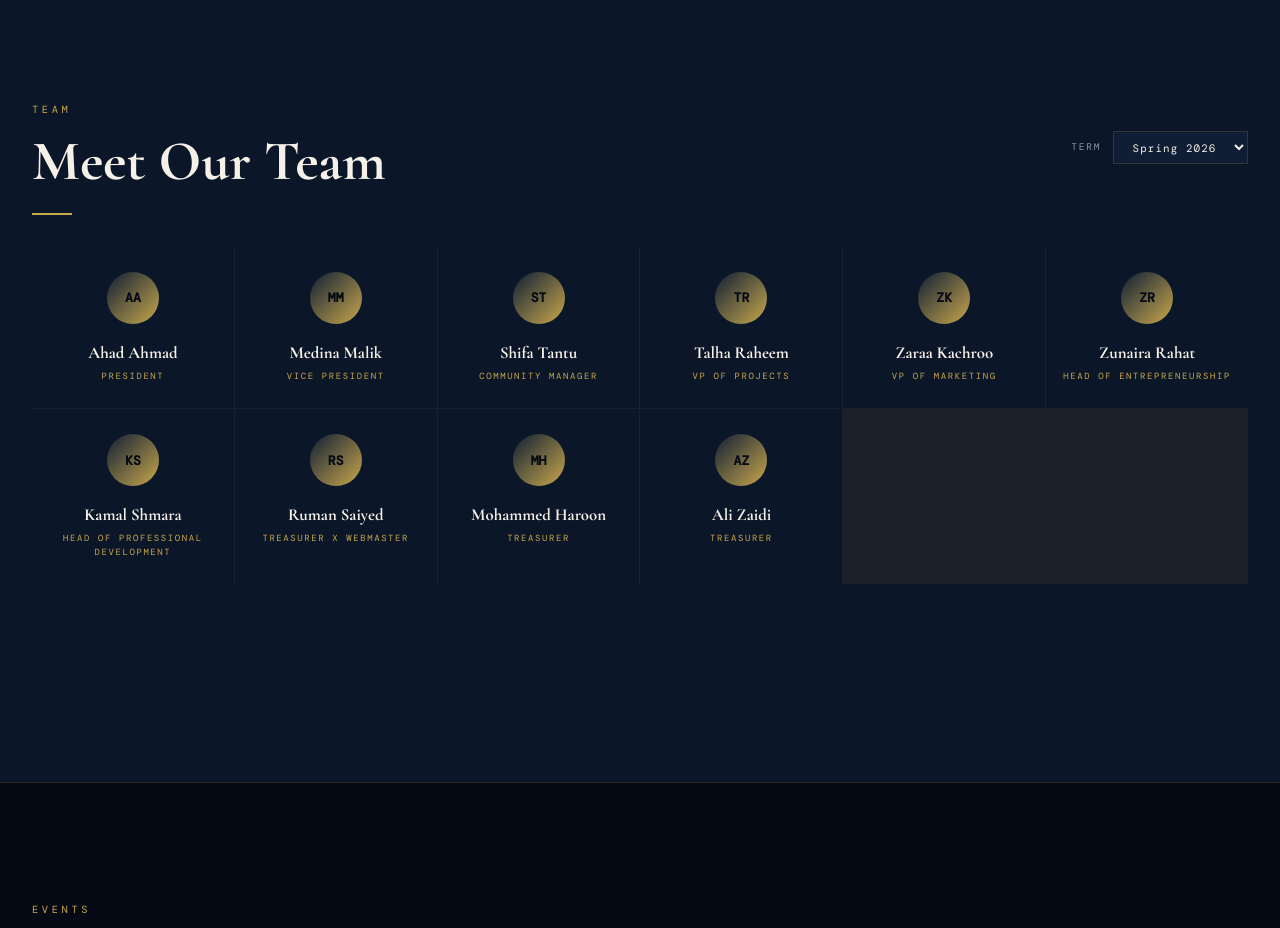
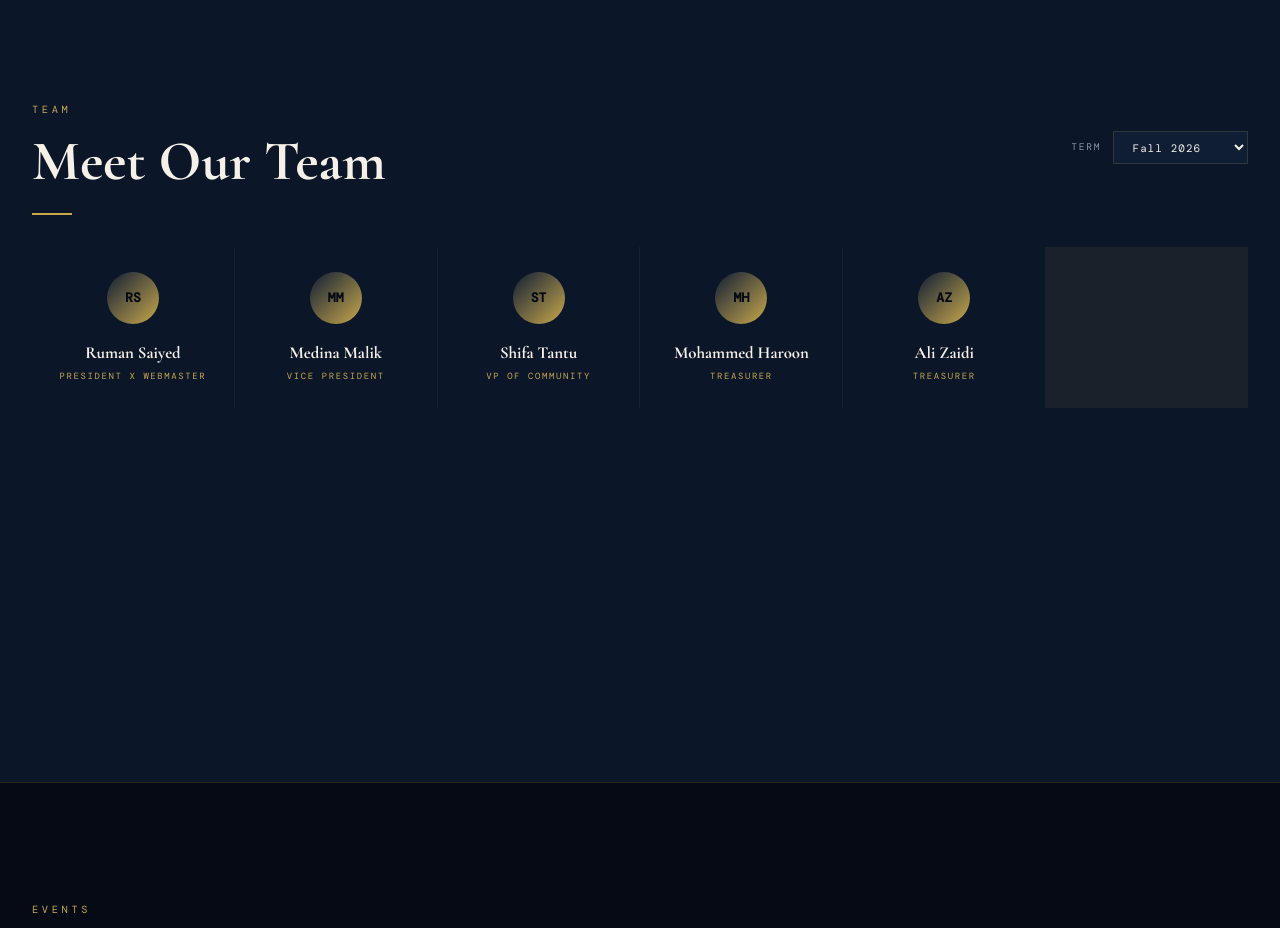
Before and after one commit to csufmtc/MTC, a React (Vite) app: page / in a window 1280 px wide. Shown: the part 1720-2648 px from the top of the page. Built offline with nearby package versions, Linux system fonts and the light colour scheme; a web font is replaced by a local one.

Commit message:
updated the mtc board term

```diff
--- a/src/App.jsx
+++ b/src/App.jsx
@@ -5,7 +5,7 @@ export default function MTCCSUFSite() {
   const [gallery, setGallery] = useState([]);
   const [boardMembers, setBoardMembers] = useState([]);
   const [lightbox, setLightbox] = useState(null);
-  const [selectedBoardTerm, setSelectedBoardTerm] = useState("Spring 2026");
+  const [selectedBoardTerm, setSelectedBoardTerm] = useState("Fall 2026");
   const [menuOpen, setMenuOpen] = useState(false);
 
   const loadData = useCallback(() => {
```
